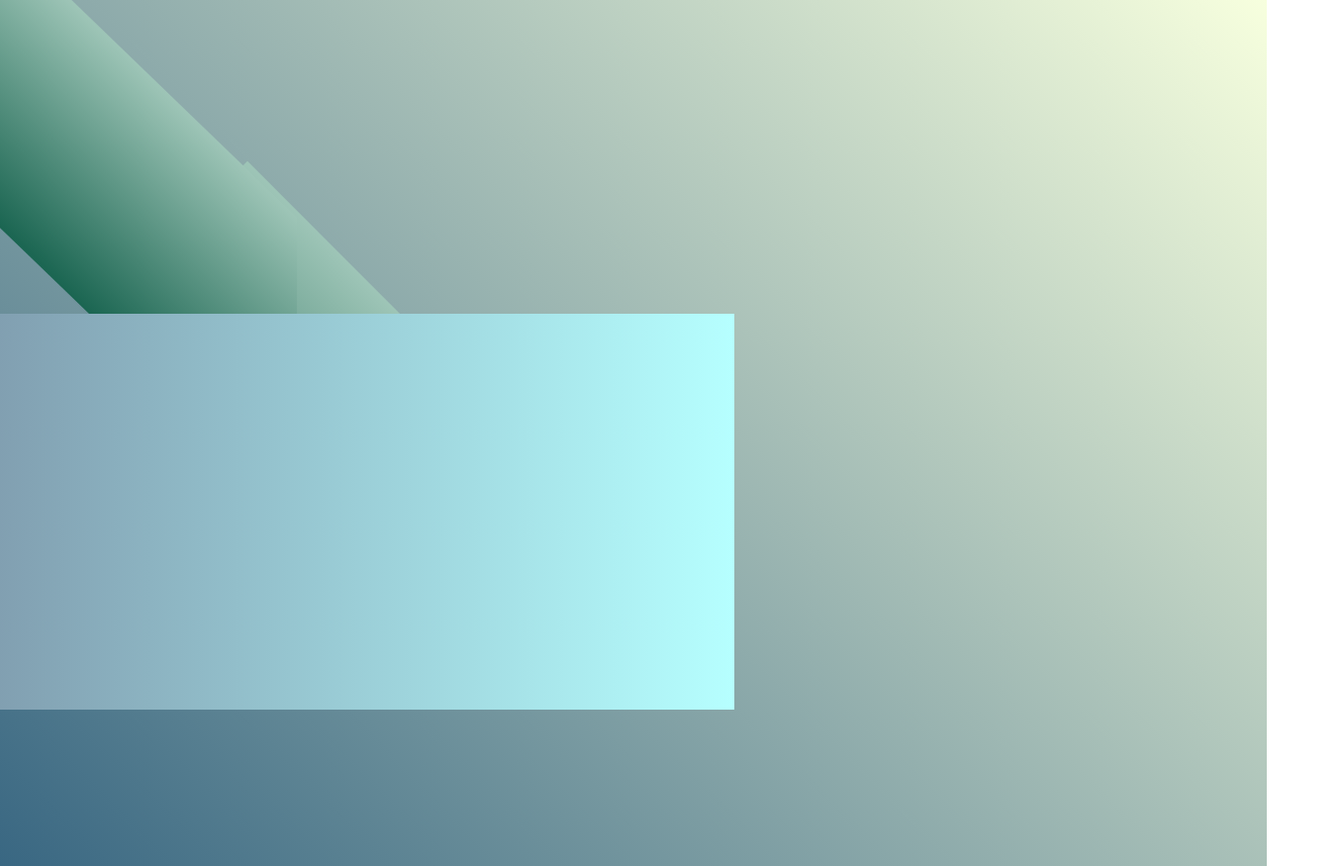
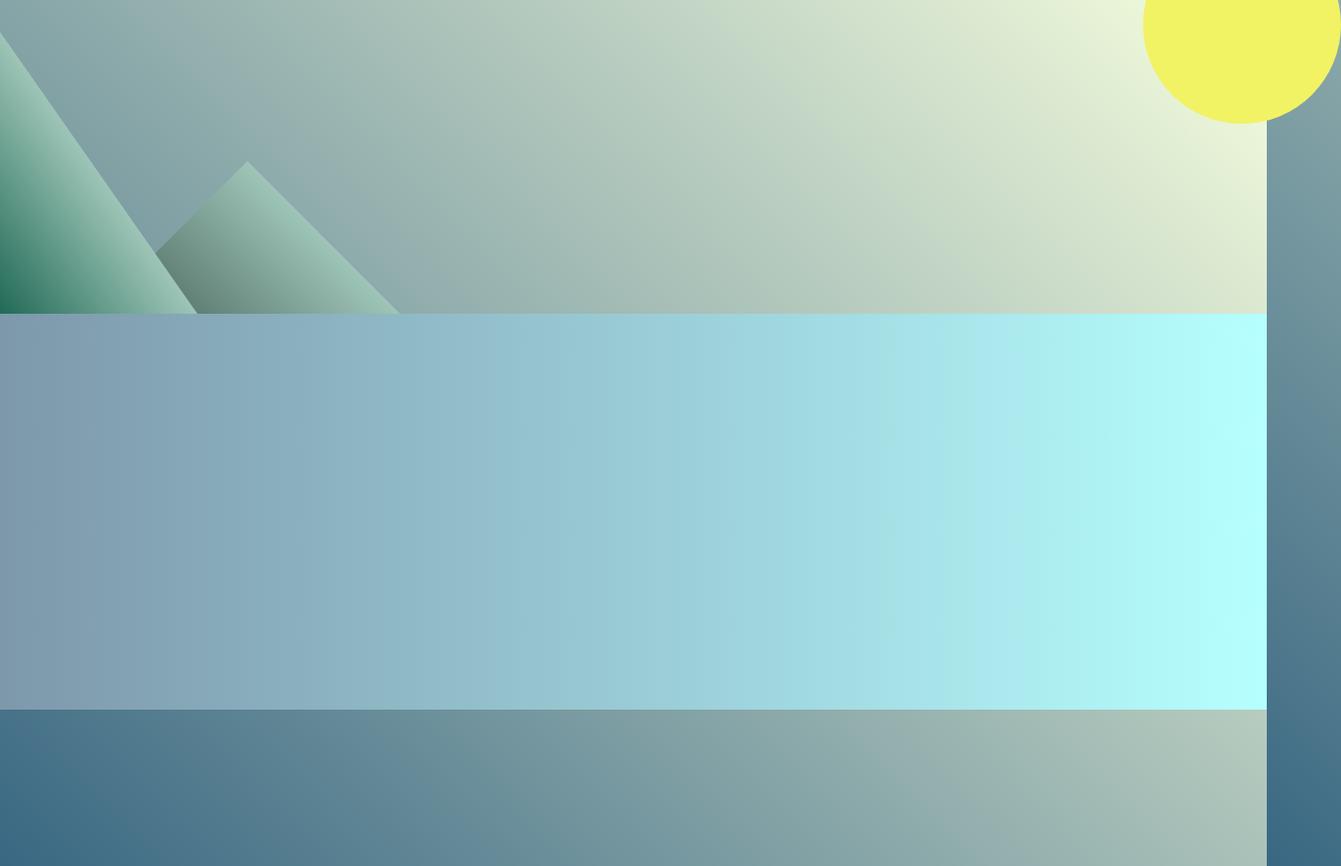
Before and after one commit to glmsr12/penguin-css-75, a plain HTML site: page index.html in a window 1280 px wide. Shown: the whole page at 99% size, 1355 px wide, since content can reach past the window. Drawn offline with Linux system fonts and the light colour scheme.

Commit message:
"background img completed"

```diff
--- a/index.html
+++ b/index.html
@@ -10,6 +10,7 @@
   <body>
     <div class="left-mountain"></div>
     <div class="back-mountain"></div>
+    <div class="sun"></div>
     <div class="penguin"></div>
     <div class="ground"></div>
   </body>
--- a/style.css
+++ b/style.css
@@ -1,16 +1,16 @@
 body {
   background: linear-gradient(45deg, rgb(57, 103, 130), rgb(247, 255, 222));
-  margin: 0;
-  padding: 0;
   width: 100%;
   height: 100vh;
   overflow: hidden;
+  margin: 0;
+  padding: 0;
 }
 
 .ground {
-  width: 100vh;
+  width: 100vw;
   height: 400px;
-  margin: -58px;
+  margin-top: -58px;
   background: linear-gradient(90deg, rgb(125, 152, 171), rgb(182, 255, 255));
   position: absolute;
   z-index: 3;
@@ -25,9 +25,10 @@ body {
 
 .left-mountain {
   position: absolute;
-  transform: skew(0deg, 44deg);
+  transform: skew(0deg, 55deg);
   z-index: 2;
-  width: 300px;
+  margin-top: 100px;
+  width: 200px;
   height: 300px;
   background: linear-gradient(rgb(158, 197, 183), rgb(26, 101, 81));
 }
@@ -40,5 +41,15 @@ body {
   z-index: 1;
   width: 300px;
   height: 300px;
-  background: linear-gradient(rgb(158, 197, 183), rgb(26, 101, 81));
+  background: linear-gradient(rgb(158, 197, 183), rgb(32, 53, 47));
 }
+
+.sun {
+  position: absolute;
+  width: 200px;
+  height: 200px;
+  border-radius: 50%;
+  background-color: rgb(242, 242, 101);
+  top: -75px;
+  right: -75px;
+}
```
